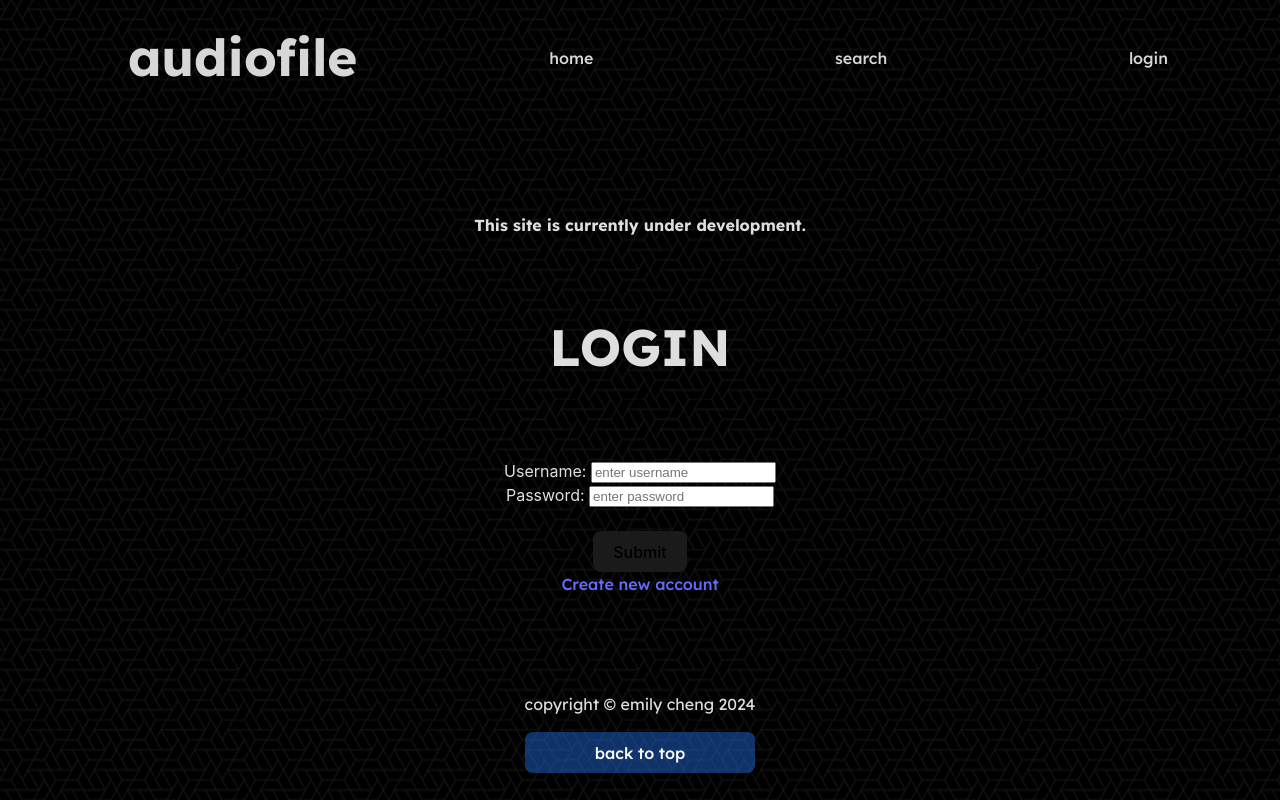
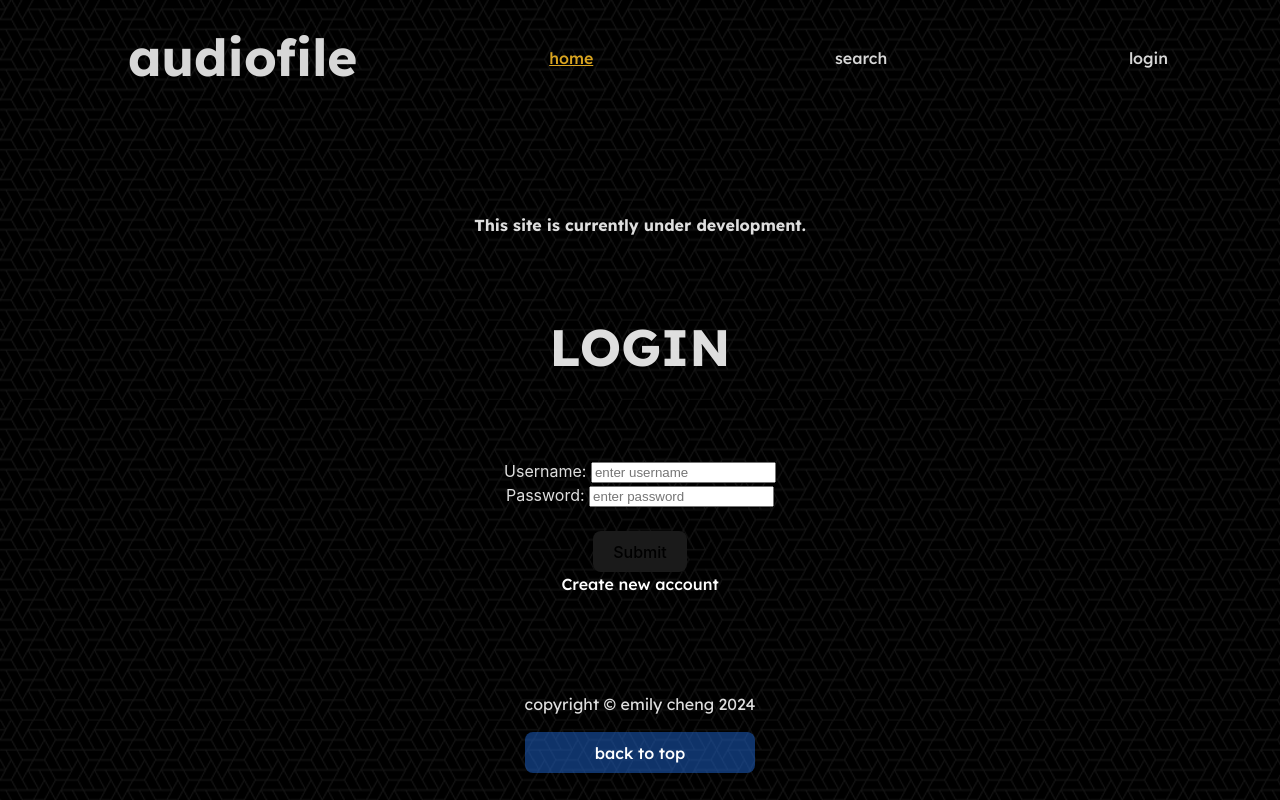
Before and after one commit to echeng0123/audiofile, a React (Vite) app in the folder client/: page / in a window 1280 px wide. Built offline with nearby package versions, Linux system fonts and the light colour scheme; no server answers; a web font is replaced by a local one.

Commit message:
finished link styling

```diff
--- a/client/src/components/NavBar.jsx
+++ b/client/src/components/NavBar.jsx
@@ -1,5 +1,5 @@
 import Search from "./Search";
-import { Link } from "react-router-dom";
+import { Link, NavLink } from "react-router-dom";
 
 export default function NavBar({ token, userId }) {
 	return (
@@ -8,31 +8,31 @@ export default function NavBar({ token, userId }) {
 				<h1 id="app-title">audiofile</h1>
 			</Link>
 			<div className="dropdown-content">
-				<Link to="/" className="nav-link">
+				<NavLink to="/" className="nav-link">
 					home
-				</Link>
-				<Link to="/search" className="nav-link">
+				</NavLink>
+				<NavLink to="/search" className="nav-link">
 					search
-				</Link>
+				</NavLink>
 				{token ? (
 					<>
-						<Link to="/to-listen" className="nav-link">
+						<NavLink to="/to-listen" className="nav-link">
 							to listen
-						</Link>
-						<Link to="listened" className="nav-link">
+						</NavLink>
+						<NavLink to="listened" className="nav-link">
 							listened
-						</Link>
-						<Link to="profile" className="nav-link">
+						</NavLink>
+						<NavLink to="profile" className="nav-link">
 							profile
-						</Link>
-						<Link to="/logout" className="nav-link">
+						</NavLink>
+						<NavLink to="/logout" className="nav-link">
 							logout
-						</Link>
+						</NavLink>
 					</>
 				) : (
-					<Link to="/login" className="nav-link">
+					<NavLink to="/login" className="nav-link">
 						login
-					</Link>
+					</NavLink>
 				)}
 			</div>
 		</section>
--- a/client/src/index.css
+++ b/client/src/index.css
@@ -26,12 +26,16 @@
 
 a {
   font-weight: 500;
-  color: #646cff;
+  color: white;
   text-decoration: inherit;
   font-family: "Lexend", sans-serif;
 }
 a:hover {
-  color: #535bf2;
+  color: goldenrod;
+}
+a.active{
+  color: goldenrod;
+text-decoration: underline;
 }
 
 body {
@@ -131,10 +135,10 @@ button:focus-visible {
     & a{
         color: rgb(215, 215, 215);
     }
-    & a:hover{
+    & .nav-link:hover{
         color: goldenrod;
     }
-    & a:active{
+    & .nav-link.active{
         color: goldenrod;
         text-decoration: underline;
     }
```
